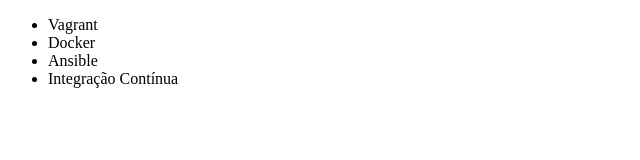
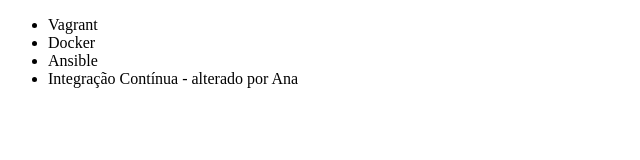
Before and after one commit to lucasisrael-of/alura-git, a plain HTML site: page index.html in a window 1280 px wide. Shown: the full height of the page, 0-640 px from the left. Drawn offline with Linux system fonts and the light colour scheme.

Commit message:
Alterando nome do curso Integração contínua

```diff
--- a/index.html
+++ b/index.html
@@ -9,7 +9,7 @@
         <li>Vagrant</li>
         <li>Docker</li>
         <li>Ansible</li>
-        <li>Integração Contínua</li>
+        <li>Integração Contínua - alterado por Ana</li>
     </ul>
 </body>
 </html>
```
